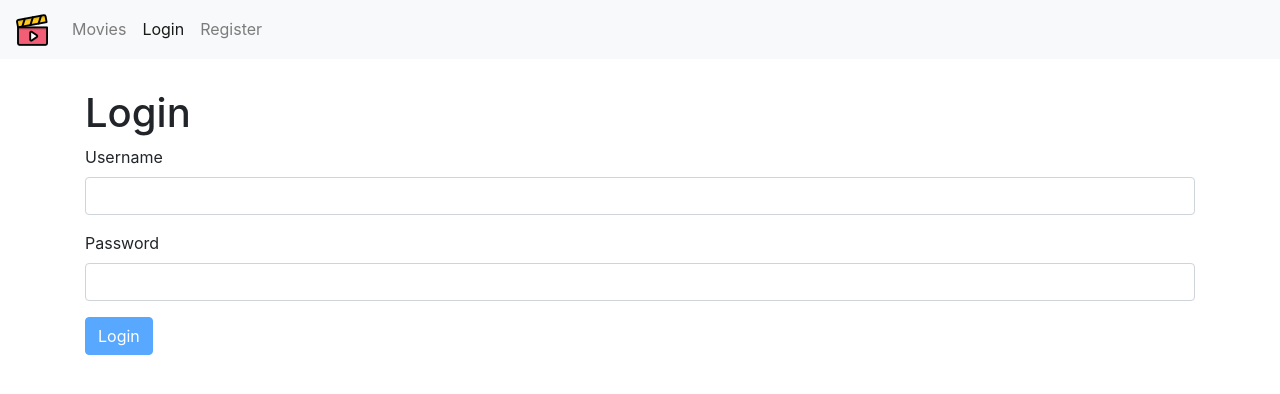
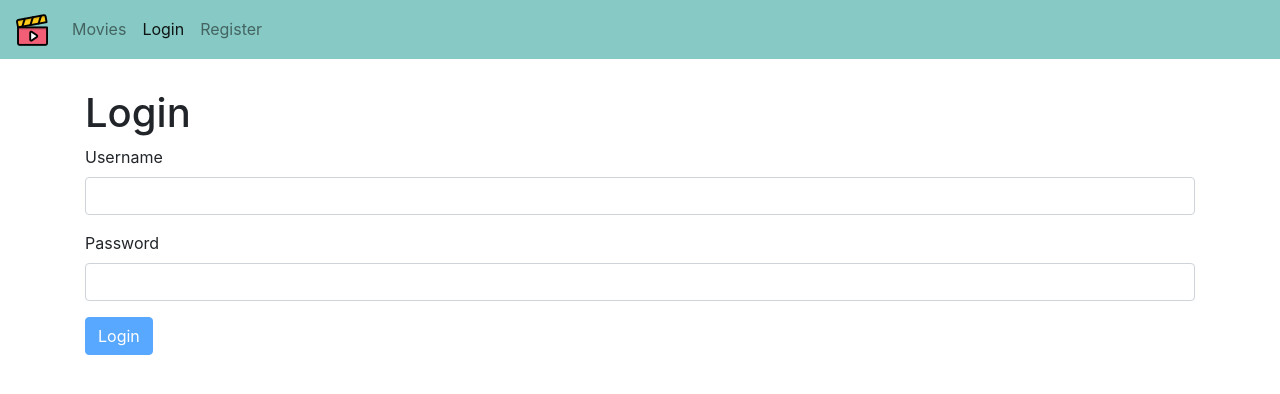
Before and after one commit to programmerahul/recipes-frontend, a React (Create React App) app: page /login in a window 1280 px wide. Shown: the top 394 px of the page. Built offline with nearby package versions, Linux system fonts and the light colour scheme.

Commit message:
nav bar modified

```diff
--- a/src/components/navBar.jsx
+++ b/src/components/navBar.jsx
@@ -5,12 +5,24 @@ class NavBar extends Component {
   render() {
     const { user } = this.props;
     return (
-      <nav className="navbar navbar-expand-lg navbar-light bg-light">
+      <nav
+        className="navbar navbar-expand-lg navbar-light"
+        style={{ backgroundColor: "#87c9c4" }}
+      >
         <Link className="navbar-brand" to="/">
           <img src={pic} />
         </Link>
         <div className="collapse navbar-collapse" id="navbarNav">
           <ul className="navbar-nav">
+            {user && (
+              <React.Fragment>
+                <li className="nav-item">
+                  <NavLink className="nav-link" to="/profile">
+                    <span className="badge badge-info">Hi {user.name}</span>
+                  </NavLink>
+                </li>
+              </React.Fragment>
+            )}
             <li className="nav-item">
               <NavLink className="nav-link" to="/movies">
                 Movies
@@ -30,13 +42,9 @@ class NavBar extends Component {
                 </li>
               </React.Fragment>
             )}
+            {console.log(user)}
             {user && (
               <React.Fragment>
-                <li className="nav-item">
-                  <NavLink className="nav-link" to="/profile">
-                    {user.name}
-                  </NavLink>
-                </li>
                 <li className="nav-item">
                   <NavLink className="nav-link" to="/logout">
                     Logout
```
